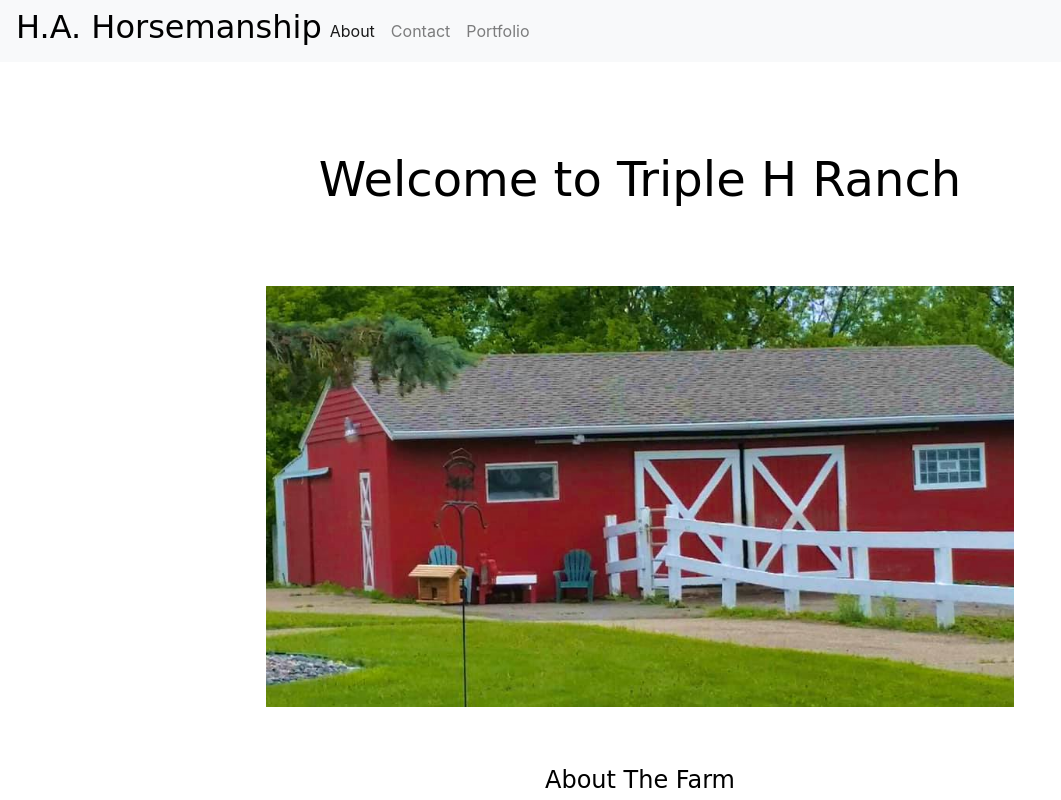
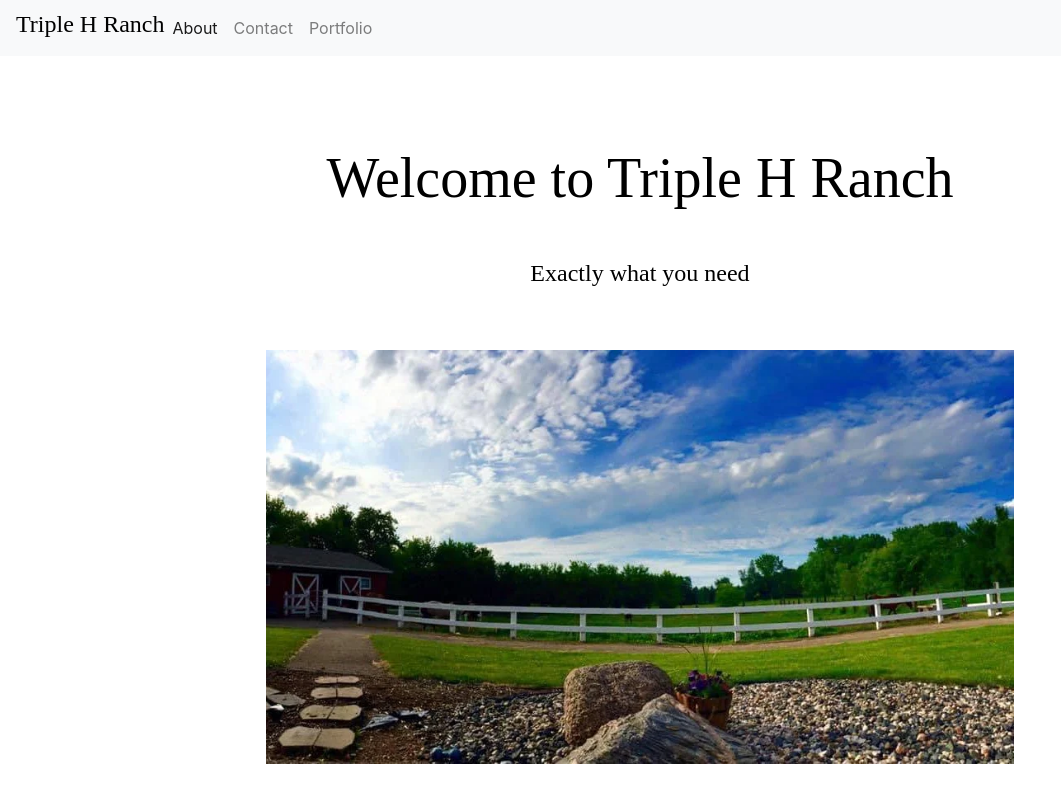
Before and after one commit to rjgordon26/HA-Horsemenship, a plain HTML site: page index.html in a window 1280 px wide. Shown: the top 800 px of the page, without its empty margins (0-1061 px from the left). Drawn offline with nearby package versions, Linux system fonts and the light colour scheme.

Commit message:
pushing updates

```diff
--- a/Style.CSS
+++ b/Style.CSS
@@ -32,14 +32,15 @@
 h5 {
     color: black;
     font-size: 150%;
-    font-family: "Brush Script M7", "Lucida Handwriting", cursive;
+    font-family: "Times New Roman", Times, serif;
+    /* font-family: "Brush Script M7", "Lucida Handwriting", cursive; */
 }
 
 h1 {
     color: black;
-    font-size: 200%;
-    /* font-family: "Times New Roman", Times, serif; */
-    font-family: "Brush Script M7", "Lucida Handwriting", cursive;
+    font-size: 150%;
+    font-family: "Times New Roman", Times, serif;
+    /* font-family: "Brush Script M7", "Lucida Handwriting", cursive; */
 }
 
 .Driveway {
@@ -99,8 +100,9 @@ form {
 h2 {
     color: black;
     padding: 15px;
-    font-size: 300%;
-    font-family: "Brush Script M7", "Lucida Handwriting", cursive;
+    font-size: 350%;
+    font-family: "Times New Roman", Times, serif;
+    /* font-family: "Brush Script M7", "Lucida Handwriting", cursive; */
     margin-top: 50px;
     /* font-family: "Lucida Console", "Courier New", monospace; */
 }
@@ -177,3 +179,9 @@ h6 {
   .portfolio {
     text-align: center;
   }
+
+  .rainbow {
+    float: right;
+    margin-left: 20px;
+    clear: right;
+  }
--- a/index.html
+++ b/index.html
@@ -15,7 +15,7 @@
 </head>
 <body>
     <nav class="navbar navbar-expand-lg navbar-light bg-light">
-        <h1>H.A. Horsemanship</h1>
+        <h1>Triple H Ranch</h1>
         <button class="navbar-toggler" type="button" data-toggle="collapse" data-target="#navbarText" aria-controls="navbarText" aria-expanded="false" aria-label="Toggle navigation">
           <span class="navbar-toggler-icon"></span>
         </button>
@@ -38,13 +38,20 @@
       <div class="portfolio">
         <h2 class="welcome">Welcome to Triple H Ranch</h2>
         <br>
+        <h5>Exactly what you need</h5>
+        <br>
         <div class="img-thumbnail">
-          <img src="Assets/Outside Barn.jpg" class="img-thumbnail" alt="Responsive image" style="width:100%">
+          <img src="Assets/Farm.webp" class="img-thumbnail" alt="Responsive image" style="width:100%">
         </div>
+        <br>
+        <br>
         <br>
         <div class="media-body">
           <h5 class="mt-0">About The Farm</h5>
           Triple H Ranch is a quaint, family owned farm located in Jordan, Minnesota. Home to a variety of happy and healthy animals, the 10 acre property offers several services taken place in a secluded, drama-free environment. With very flexible availability and super affordable prices, we look forward to exceeding your exceptions and getting in contact with you!
+        </div>
+        <div class="rainbow">
+          <img src="Assets/RAINBOW.webp" alt="">
         </div>
       </div>
       <!-- <div class="resume">
```
Also changed, not shown: Assets/Farm.webp (added), Assets/RAINBOW.webp (added).
